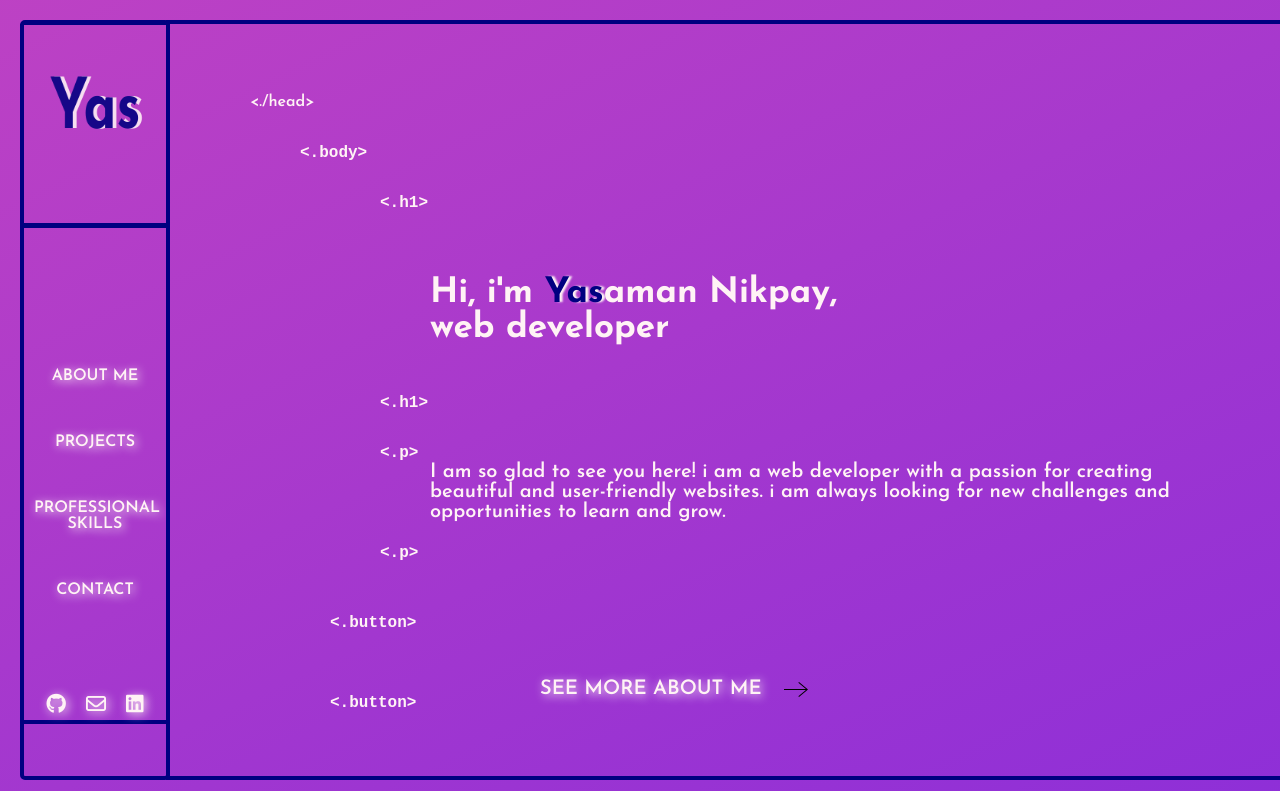
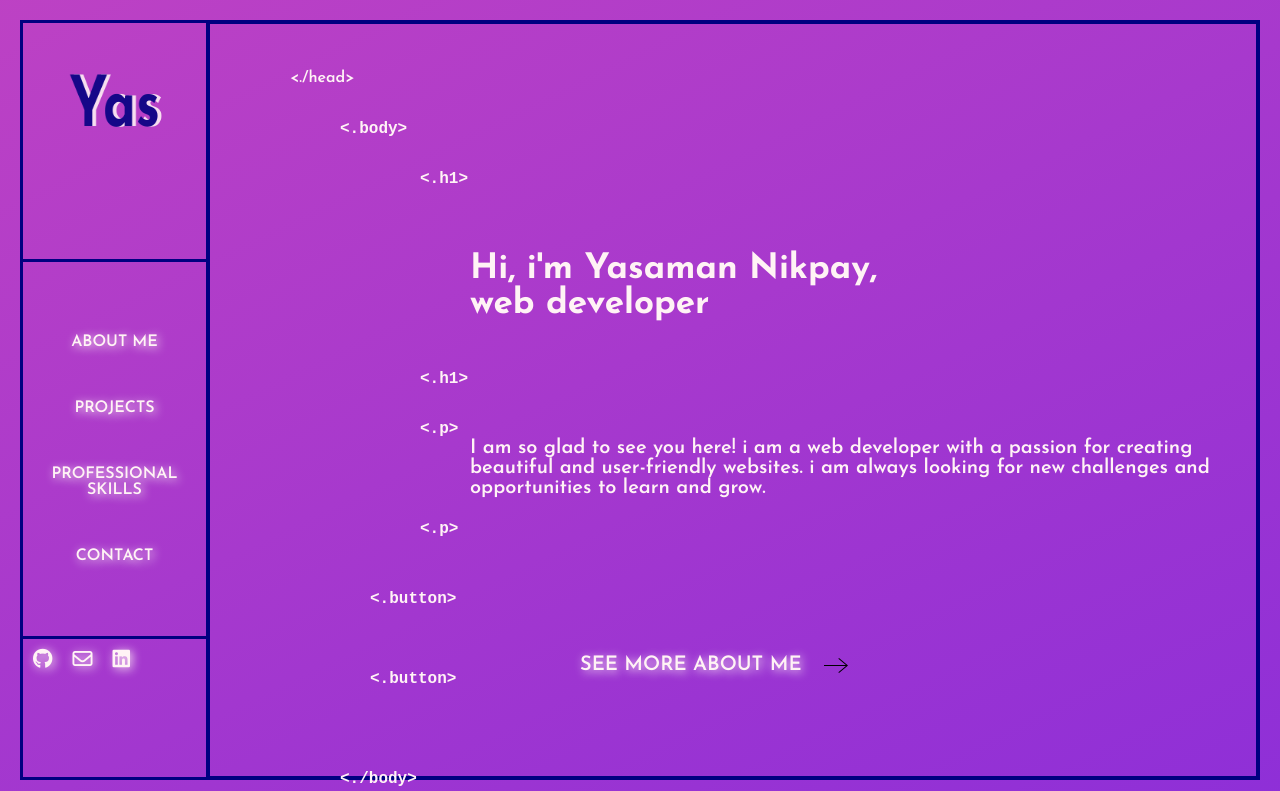
Before and after one commit to yasaman1993/portfolio, a website: page index.html in a window 1280 px wide. Shown: the top 791 px of the page. Drawn offline with Linux system fonts and the light colour scheme.

Commit message:
adjust header from relative stuff to flex

```diff
--- a/index.html
+++ b/index.html
@@ -11,18 +11,19 @@
   </head>
   <body>
     <main class="main">
-      <section class="head">
+      <section class="welcome-section section-padding">
+        <header class="welcome-section__left">
           <div class="logo">
             <div class="logo__text">Yas</div>
           </div>
 
           <nav class="link-box">
-          <a href="#about-id">about me</a>
+            <a href="#about-section">about me</a>
 
-          <a href="#projects-id">projects</a>
-          <a href="#skills-id">professional skills</a>
+            <a href="#projects-section">projects</a>
+            <a href="#skills-section">professional skills</a>
 
-          <a href="#contact-id">contact</a>
+            <a href="#contact-section">contact</a>
           </nav>
 
           <nav class="icons">
@@ -41,8 +42,9 @@
               <i class="fa-brands fa-linkedin"></i>
             </a>
           </nav>
+        </header>
 
-        <section class="container">
+        <section class="welcome-section__right">
           <div class="text-box">
             <span class="span-code1"> <./head> </span>
             <br />
@@ -66,7 +68,7 @@
             <span class="code span-code6"> <.p> </span>
 
             <span class="code span-code7"> <.button> </span>
-            <a class="about-link" href="#about-id">
+            <a class="about-link" href="#about-section">
               <p>
                 see more about me
                 <svg
@@ -85,9 +87,8 @@
           </div>
         </section>
       </section>
-    </main>
 
-    <section id="about-id">
+      <section id="about-section" class="section-padding">
         <h2>about me</h2>
         <div>
           <img
@@ -99,38 +100,38 @@
           <p>
             Welcome! I'm a <span>junior web developer</span> on a journey that's
             been as diverse as it's been enriching. With a master's degree in
-          economics and two years of experience in accounting, I found myself at
-          a crossroads. While numbers held their allure, my heart was elsewhere
-          — in the boundless world of web development.
+            economics and two years of experience in accounting, I found myself
+            at a crossroads. While numbers held their allure, my heart was
+            elsewhere — in the boundless world of web development.
           </p>
           <br />
 
           <p>
             My transition wasn't just about changing careers; it was about
             embracing my true calling. Fueled by a passion for creativity and
-          innovation, I dove headfirst into coding, eager to explore the endless
-          possibilities it offered. My background in economics instilled in me a
-          meticulous attention to detail, while my accounting experience taught
-          me the value of precision and accuracy — traits that serve me well in
-          the world of web development.
+            innovation, I dove headfirst into coding, eager to explore the
+            endless possibilities it offered. My background in economics
+            instilled in me a meticulous attention to detail, while my
+            accounting experience taught me the value of precision and accuracy
+            — traits that serve me well in the world of web development.
           </p>
           <br />
           <p>
-          What excites me most about this field is its constant evolution. Every
-          project is a chance to learn something new, to push boundaries, and to
-          challenge myself to become a better developer. From crafting intuitive
-          user interfaces to optimizing backend processes, I thrive on the
-          thrill of problem-solving and the satisfaction of seeing my ideas come
-          to life in the digital realm.
+            What excites me most about this field is its constant evolution.
+            Every project is a chance to learn something new, to push
+            boundaries, and to challenge myself to become a better developer.
+            From crafting intuitive user interfaces to optimizing backend
+            processes, I thrive on the thrill of problem-solving and the
+            satisfaction of seeing my ideas come to life in the digital realm.
           </p>
           <br />
           <p>
             So, let's connect, let's collaborate, and let's create something
-          extraordinary together. The journey ahead is bound to be exciting, and
-          I can't wait to see where it takes us."
+            extraordinary together. The journey ahead is bound to be exciting,
+            and I can't wait to see where it takes us."
           </p>
 
-        <a class="projects-link" href="#projects-id">
+          <a class="projects-link" href="#projects-section">
             <p class="project-link-text">
               let's see my projects
               <svg
@@ -147,7 +148,7 @@
         </div>
       </section>
 
-    <section id="projects-id">
+      <section id="projects-section" class="section-padding">
         <h2>projects</h2>
 
         <div class="projects-container">
@@ -183,7 +184,7 @@
           </div>
         </div>
 
-      <a class="skills-link" href="#skills-id">
+        <a class="skills-link" href="#skills-section">
           <p class="skills-link-text">
             let's see my skills
             <svg
@@ -199,12 +200,15 @@
         </a>
       </section>
 
-    <section id="skills-id">
+      <section id="skills-section" class="section-padding">
         <h2>professional skills</h2>
 
         <div class="skills-container">
           <div class="skill-box">
-          <img src="images/logo-2582747_1280.png" alt="css" class="skill-img" />
+            <img
+              src="images/logo-2582747_1280.png"
+              alt="css"
+              class="skill-img" />
             <div class="skill">
               <span class="level1">beginner</span>
               <span class="level2">intermediate</span>
@@ -254,7 +258,7 @@
             </div>
           </div>
         </div>
-      <a class="contact-link" href="#contact-id">
+        <a class="contact-link" href="#contact-section">
           <p class="contact-link-text">
             get in touch!
             <svg
@@ -269,7 +273,8 @@
           </p>
         </a>
       </section>
-    <section id="contact-id">
+
+      <section id="contact-section" class="section-padding">
         <h2>get in touch today!</h2>
 
         <form class="form" action="">
@@ -291,7 +296,11 @@
             placeholder="your email here !" />
 
           <label for="phone">Phone</label>
-        <input type="tel" id="phone" name="phone" placeholder="your number !" />
+          <input
+            type="tel"
+            id="phone"
+            name="phone"
+            placeholder="your number !" />
 
           <label for="message">Your Message</label>
           <textarea
@@ -324,5 +333,6 @@
           </a> -->
         </div>
       </section>
+    </main>
   </body>
 </html>
--- a/styles/about.scss
+++ b/styles/about.scss
@@ -1,4 +1,4 @@
-#about-id {
+#about-section {
   padding-top: 30px;
   margin-top: 10px;
   height: 100vh;
--- a/styles/contact.scss
+++ b/styles/contact.scss
@@ -1,4 +1,4 @@
-#contact-id {
+#contact-section {
   padding-top: 70px;
   margin-top: 10px;
   height: 100vh;
--- a/styles/header.scss
+++ b/styles/header.scss
@@ -1,11 +1,12 @@
+header {
+  border: 3px solid var(--secondary-color);
+  border-right: none;
+
   .logo {
-  position: absolute;
-  top: 0;
     text-align: center;
-  width: 150px;
-  height: 200px;
-  border: 1px solid var(--secondary-color);
-
+    height: 25%;
+    border-bottom: 3px solid var(--secondary-color);
+  }
 
   .logo__text {
     margin-top: 50px;
@@ -14,8 +15,6 @@
     color: var(--secondary-color);
     text-shadow: 5px 0px 0px var(--text-color);
     animation: rotate-in-vertical 4.5s linear 0s infinite alternate forwards;
-
-  }
   }
 
   .yas {
@@ -23,28 +22,17 @@
     text-shadow: 3px 0px 2px var(--text-color);
   }
 
-h1 {
-  margin-left: 250px;
-  font-size: 35px;
-  width: 450px;
-  animation: vibration 1s linear infinite forwards;
-}
-
   .link-box {
     display: flex;
     flex-direction: column;
-  position: absolute;
-  top: 200px;
+    justify-content: center;
     text-align: center;
-  width: 150px;
-  height: 500px;
-  border: 4px solid var(--secondary-color);
-
+    height: 50%;
+    border-bottom: 3px solid var(--secondary-color);
 
     a {
-    position: relative;
-    top: 100px;
-    margin-top: 30px;
+      margin-top: 15px;
+      margin-bottom: 15px;
     }
 
     a:hover {
@@ -54,14 +42,12 @@ h1 {
     }
   }
 
-
-
   .icons {
     display: flex;
     flex-direction: row;
-  position: absolute;
     bottom: 50px;
     font-size: 20px;
+  }
 }
 
 .fa-github:hover,
--- a/styles/main.scss
+++ b/styles/main.scss
@@ -24,37 +24,44 @@ body {
   font-family: "Josefin Sans", sans-serif;
   width: 100%;
   height: 100%;
-  padding: 20px;
   background: linear-gradient(334deg, #770058, #7525e2, #ff5ca8);
   background-size: 180% 180%;
   animation: gradient-animation 4s ease infinite;
   color: var(--text-color);
   font-weight: 600;
+  overflow-x: hidden;
 }
 
-.head {
-  position: relative;
-  top: 0;
-  display: flex;
-  flex-direction: column;
-  justify-content: center;
-  align-items: center;
-  border: 4px solid var(--secondary-color);
-  border-radius: 5px;
-  width: 150px;
-  height: 95vh;
+.section-padding {
+  padding: 20px;
 }
 
-.container {
-  position: absolute;
-  left: 100%;
+.welcome-section {
+  display: flex;
+  flex-direction: row;
+  border-radius: 5px;
+  width: 100%;
+  height: 100vh;
+}
+
+.welcome-section__left {
+  width: 15%;
+  height: 100%;
+}
+
+.welcome-section__right {
+  width: 85%;
+  height: 100%;
+
   padding: 10px;
-  width: 90vw;
-  height: 95vh;
   border: 4px solid var(--secondary-color);
 
   h1 {
     margin-top: 200px;
+    margin-left: 250px;
+    font-size: 35px;
+    width: 450px;
+    animation: vibration 1s linear infinite forwards;
   }
 
   p {
@@ -68,6 +75,7 @@ body {
     margin-top: 30px;
   }
 }
+
 
 a {
   color: var(--text-color);
--- a/styles/projects.scss
+++ b/styles/projects.scss
@@ -1,4 +1,4 @@
-#projects-id {
+#projects-section {
   padding-top: 30px;
   margin-top: 10px;
   height: 100vh;
--- a/styles/skills.scss
+++ b/styles/skills.scss
@@ -1,5 +1,6 @@
-#skills-id {
-  padding: 40px 0;
+#skills-section {
+  padding-top: 40px;
+  padding-bottom: 40px;
   margin: 30px 0;
   height: 100vh;
   width: 100%;
```
Also changed, not shown: style.css, 1 other file. Lines whose indentation alone changed are shown as unchanged.
